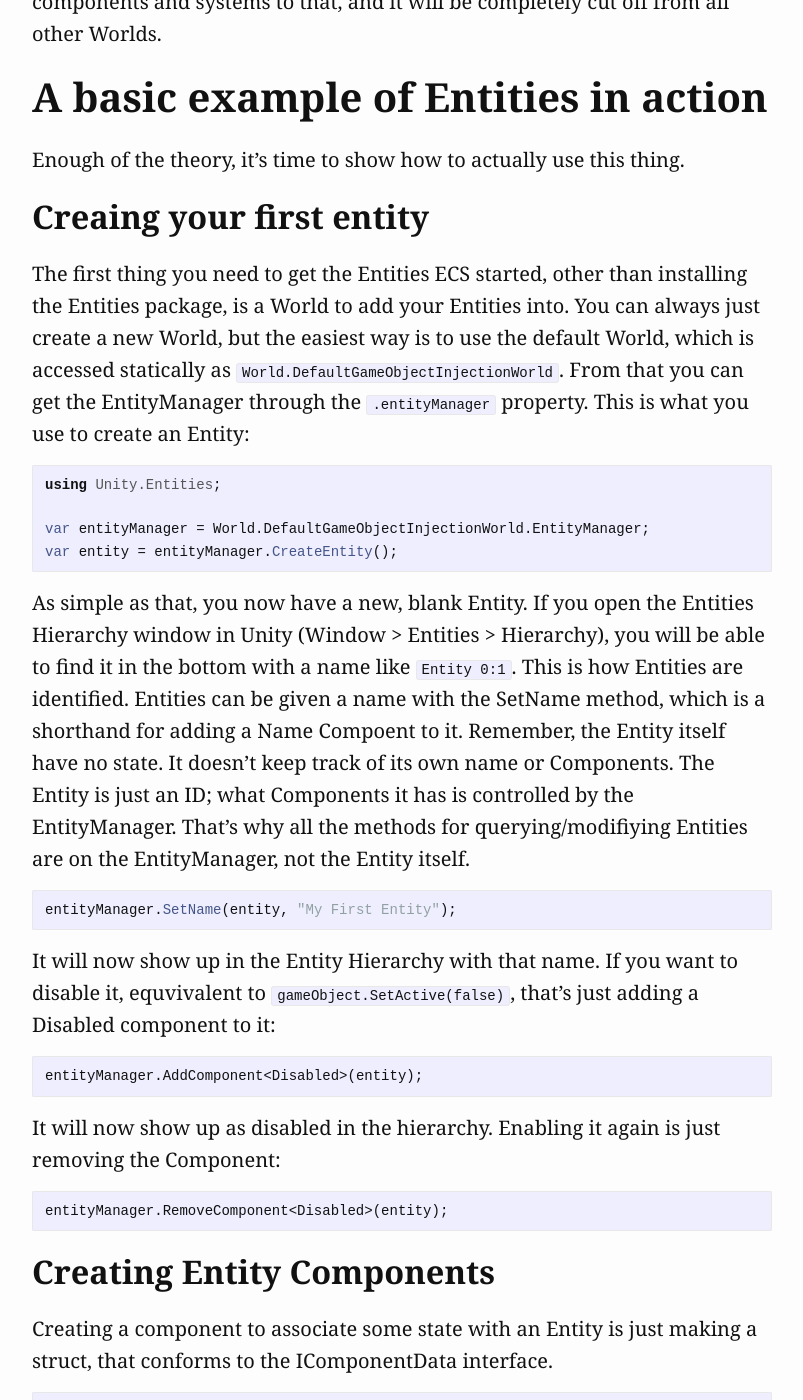
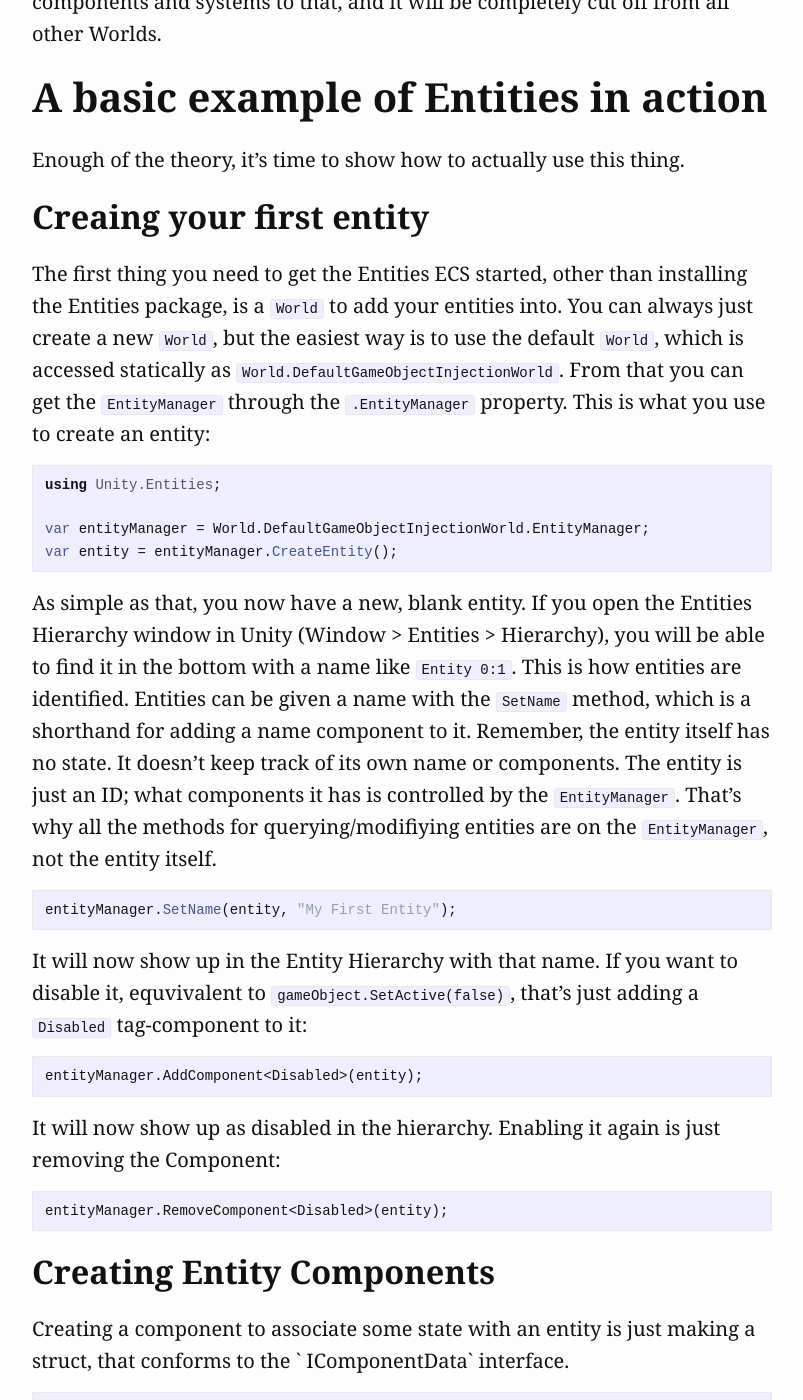
Before and after one commit to ulrikdamm/Ulrikdamm.github.io, a Jekyll site: the page built from _posts/2024-10-12-The-Entities-Guide.md, in a window 1280 px wide and 1400 px high, scrolled down 4481 px. Shown: the whole window, without its empty margins (238-1041 px from the left). Built offline with Jekyll 4.4.1, drawn with Linux system fonts in a browser that asks for light colours; some of the changed text lies outside the part shown.

Commit message:
More proofreading

````diff
--- a/_posts/2024-10-12-The-Entities-Guide.md
+++ b/_posts/2024-10-12-The-Entities-Guide.md
@@ -52,7 +52,7 @@ Enough of the theory, it's time to show how to actually use this thing.
 
 ### Creaing your first entity
 
-The first thing you need to get the Entities ECS started, other than installing the Entities package, is a World to add your Entities into. You can always just create a new World, but the easiest way is to use the default World, which is accessed statically as `World.DefaultGameObjectInjectionWorld`. From that you can get the EntityManager through the `.entityManager` property. This is what you use to create an Entity:
+The first thing you need to get the Entities ECS started, other than installing the Entities package, is a `World` to add your entities into. You can always just create a new `World`, but the easiest way is to use the default `World`, which is accessed statically as `World.DefaultGameObjectInjectionWorld`. From that you can get the `EntityManager` through the `.EntityManager` property. This is what you use to create an entity:
 
 ```c#
 using Unity.Entities;
@@ -61,13 +61,13 @@ var entityManager = World.DefaultGameObjectInjectionWorld.EntityManager;
 var entity = entityManager.CreateEntity();
 ```
 
-As simple as that, you now have a new, blank Entity. If you open the Entities Hierarchy window in Unity (Window > Entities > Hierarchy), you will be able to find it in the bottom with a name like `Entity 0:1`. This is how Entities are identified. Entities can be given a name with the SetName method, which is a shorthand for adding a Name Compoent to it. Remember, the Entity itself have no state. It doesn't keep track of its own name or Components. The Entity is just an ID; what Components it has is controlled by the EntityManager. That's why all the methods for querying/modifiying Entities are on the EntityManager, not the Entity itself.
+As simple as that, you now have a new, blank entity. If you open the Entities Hierarchy window in Unity (Window > Entities > Hierarchy), you will be able to find it in the bottom with a name like `Entity 0:1`. This is how entities are identified. Entities can be given a name with the `SetName` method, which is a shorthand for adding a name component to it. Remember, the entity itself has no state. It doesn't keep track of its own name or components. The entity is just an ID; what components it has is controlled by the `EntityManager`. That's why all the methods for querying/modifiying entities are on the `EntityManager`, not the entity itself.
 
 ```c#
 entityManager.SetName(entity, "My First Entity");
 ```
 
-It will now show up in the Entity Hierarchy with that name. If you want to disable it, equvivalent to `gameObject.SetActive(false)`, that's just adding a Disabled component to it:
+It will now show up in the Entity Hierarchy with that name. If you want to disable it, equvivalent to `gameObject.SetActive(false)`, that's just adding a `Disabled` tag-component to it:
 
 ```c#
 entityManager.AddComponent<Disabled>(entity);
@@ -81,7 +81,7 @@ entityManager.RemoveComponent<Disabled>(entity);
 
 ### Creating Entity Components
 
-Creating a component to associate some state with an Entity is just making a struct, that conforms to the IComponentData interface.
+Creating a component to associate some state with an entity is just making a struct, that conforms to the ` IComponentData` interface.
 
 ```c#
 struct Health : IComponentData {
````
Also changed, not shown: other parts of _posts/2024-10-12-The-Entities-Guide.md (+6 -6 lines).
